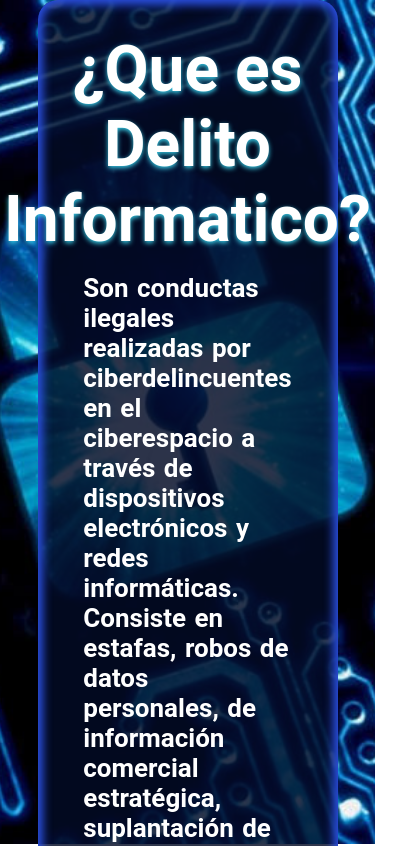
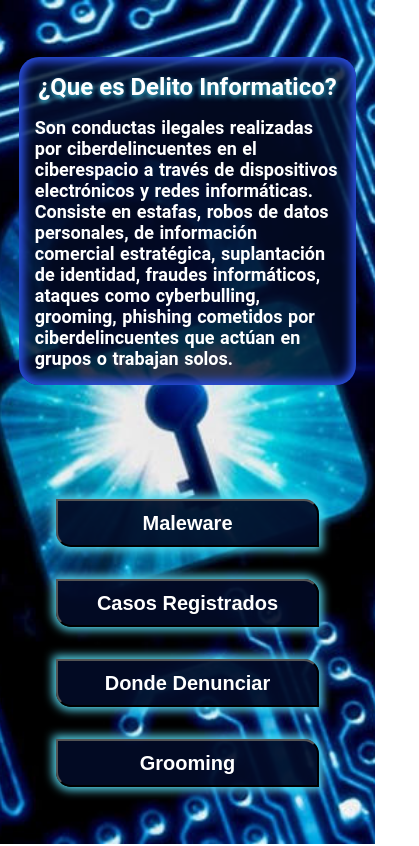
Before and after one commit to AleGrimald/Semana-IES-2023, a React (Create React App) app: page / in a window 390 px wide. Shown: the top 846 px of the page, 419 px wide, since content can reach past the window. Built offline with nearby package versions, Linux system fonts and the light colour scheme.

Commit message:
1er prueba de responsibo movil

```diff
--- a/src/component/Botones/Botones.css
+++ b/src/component/Botones/Botones.css
@@ -28,3 +28,16 @@
 		transform: scale(1.1);
 	}
 }
+
+@media (min-width: 375px) and (max-width: 767px){
+    .menu_items{
+        width: 70%;
+        height: 3rem;
+        padding: 0;
+        font-size: 20px;
+    }
+}
+
+@media (min-width: 768px) and (max-width: 1024px){
+
+}
--- a/src/component/Header/Header.css
+++ b/src/component/Header/Header.css
@@ -42,3 +42,40 @@
     gap: 2rem;
     padding: 0 1rem;
 }
+
+@media (min-width: 375px) and (max-width: 767px){
+    .contenedor_texto{
+        width: 90%;
+        padding: 1rem;
+        border-radius: 20px;
+        display: flex;
+        flex-flow: column nowrap;
+        align-items: center;
+        justify-content: center;
+    }
+    .header_titulo{
+        width: 100%;
+        font-size: 24px;
+    }
+    .header_texto{
+        padding: 0;
+        font-size: 18px;
+        font-weight: 600;
+        word-spacing: 1px;
+        text-align: left;
+    }
+
+    .menu{
+        width: 100%;
+        display: flex;
+        justify-content:center;
+        align-items: center;
+        flex-flow: column wrap;
+        gap: 2rem;
+        padding: 0;
+    }
+}
+
+@media (min-width: 768px) and (max-width: 1024px){
+
+}
--- a/src/component/Tarjetas/Tarjetas.css
+++ b/src/component/Tarjetas/Tarjetas.css
@@ -72,7 +72,7 @@ iframe{
 	font-weight: 400;
 	color: white;
 }
-/*Textos del lado izquierdo*/
+/*Contenedor de las Tarjetas*/
 .tarjeta_spy,.tarjeta_tro,.tarjeta_bot,.tarjeta_ran,.tarjeta_gus,.tarjeta_adw,.tarjeta_roo{
     width: 100%;
     padding: 1rem 0;
@@ -81,6 +81,12 @@ iframe{
     align-items: center;
     margin-bottom: 2rem;
 }
+.tarjeta_ran,.tarjeta_gus,.tarjeta_adw,.tarjeta_roo{
+    flex-direction: row-reverse;
+}
+
+/*Tarjetas de color*/
+/*Izquierda*/
 .spy,.tro,.bot{
     width: 50%;
 	height: 16rem;
@@ -95,10 +101,7 @@ iframe{
     padding: 0rem 2rem 2rem 2rem;
 }
 
-/*Textos del lado derecho*/
-.tarjeta_ran,.tarjeta_gus,.tarjeta_adw,.tarjeta_roo{
-    flex-direction: row-reverse;
-}
+/*Derecha*/
 .ran,.gus,.adw,.roo{
     width: 50%;
 	height: 16rem;
@@ -112,6 +115,7 @@ iframe{
     padding: 0rem 2rem 2rem 2rem;
 }
 
+/*Contenido de las tarjetas + Imagen*/
 .imagen{
     width: 30%;
     height: 16rem;
@@ -229,3 +233,100 @@ iframe{
 		transform: translateX(0px);
 	}
 }
+
+@media (min-width: 375px) and (max-width: 767px){
+    /*Contenedor Principal*/
+	.contenedor_tarjeta{
+		padding-top: 1.5rem;
+		gap: 3rem;
+	}
+
+	/*Contenedor del H1 y Video*/
+	.contenedor{
+		width: 100%;
+		display: flex;
+		justify-content: top;
+		flex-flow: column nowrap;
+	}
+	.contenedor_titulo{
+		width: 90%;
+		padding: 1rem;
+		margin-bottom: 2rem;
+		display: flex;
+		flex-flow: column nowrap;
+		justify-content: center;
+		align-items: center;
+	}
+	.titulo_h2{
+		margin-bottom: 1rem;
+		font-size: 24px;
+		font-weight: 600;
+	}
+	.titulo_p{
+		text-align: left;
+		font-size: 18px;
+		font-weight: 600;
+	}
+	.contenedor_redesiframe{
+		width: 90%;
+		padding: .5rem 0;
+	}
+	iframe{
+		width: 95%;
+		margin-bottom: 2rem;
+	}
+
+	/*Contenedor del H3 tipos de malewawre*/
+	.contenedor_subtitulo{
+		height: 8rem;
+		padding: 1rem 0 0 1rem;
+	}
+	.titulo_h3{
+		font-size: 24px;
+		font-weight: 600;
+	}
+	.contenedor_subtitulo>p{
+		font-size: 18px;
+		font-weight: 500;
+	}
+
+	/*Contenedor de las Tarjetas*/
+	.tarjeta_spy,.tarjeta_tro,.tarjeta_bot,.tarjeta_ran,.tarjeta_gus,.tarjeta_adw,.tarjeta_roo{
+		width: 100%;
+		padding: 1rem 0;
+		gap: 1rem;
+		display: flex;
+		flex-flow: column nowrap;
+		justify-content: center;
+	}
+
+	/*Tarjetas de color*/
+	/*Izquierda*/
+	/*Derecha*/
+	.ran,.gus,.adw,.roo,.spy,.tro,.bot{
+		width: 90%;
+		height: auto;
+		align-items: left;
+		text-align: left;
+		border-radius: 20px;
+		padding:.5rem 1rem;
+	}
+
+	/*Contenido de las tarjetas + Imagen*/
+	.imagen{
+		width: 90%;
+		height: 12rem;
+	}
+
+	.tarjeta_titulo{
+		font-size: 1.5rem;
+	}
+	.tarjeta_texto{
+		margin-top: .4rem;
+		font-size: 1.3rem;
+	}
+}
+
+@media (min-width: 768px) and (max-width: 1024px){
+
+}
```
Also changed, not shown: src/component/Denunciar/Denunciar.css (+7 -0 lines), src/component/Redes/Redes.css (+8 -0 lines).
